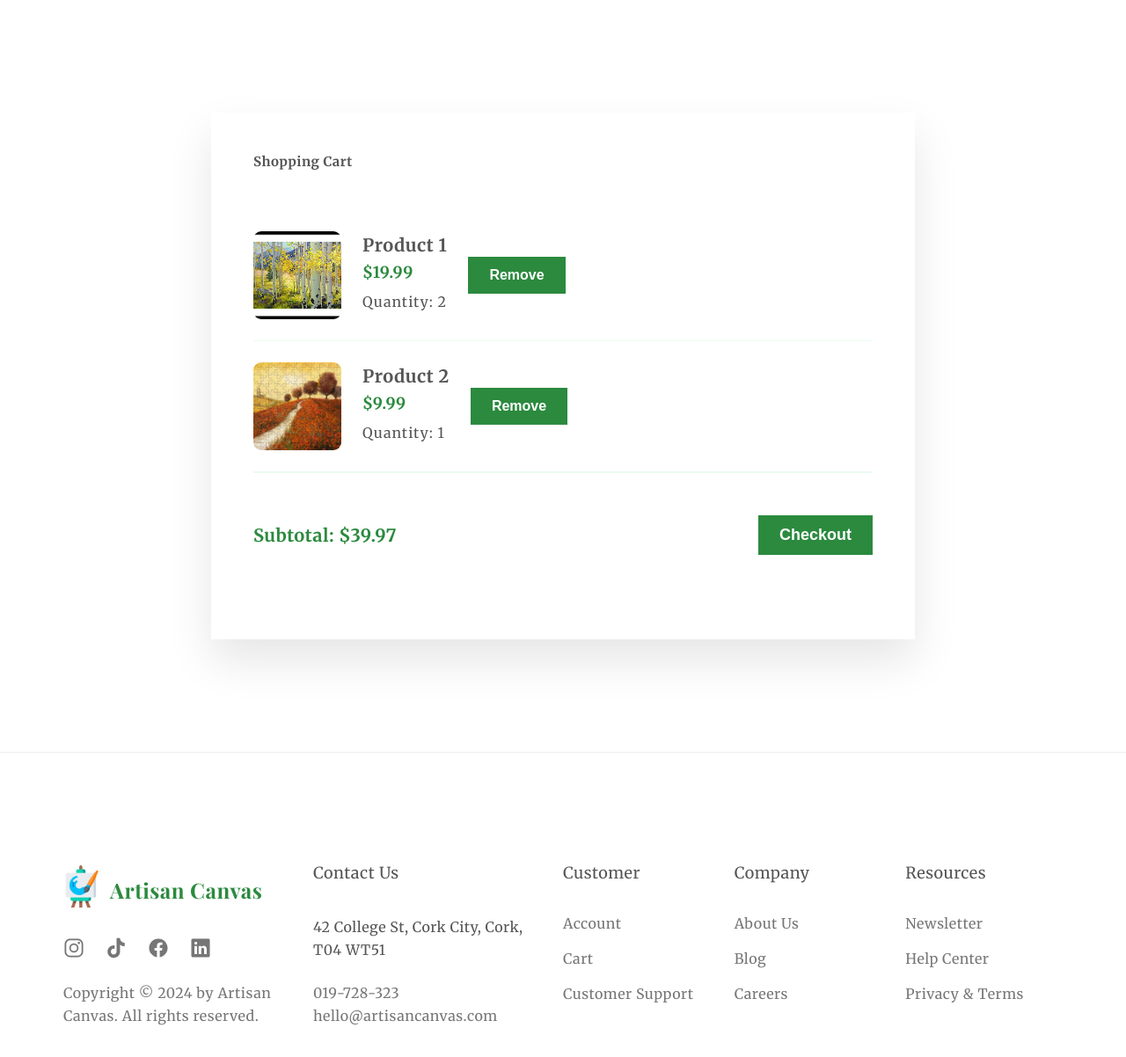
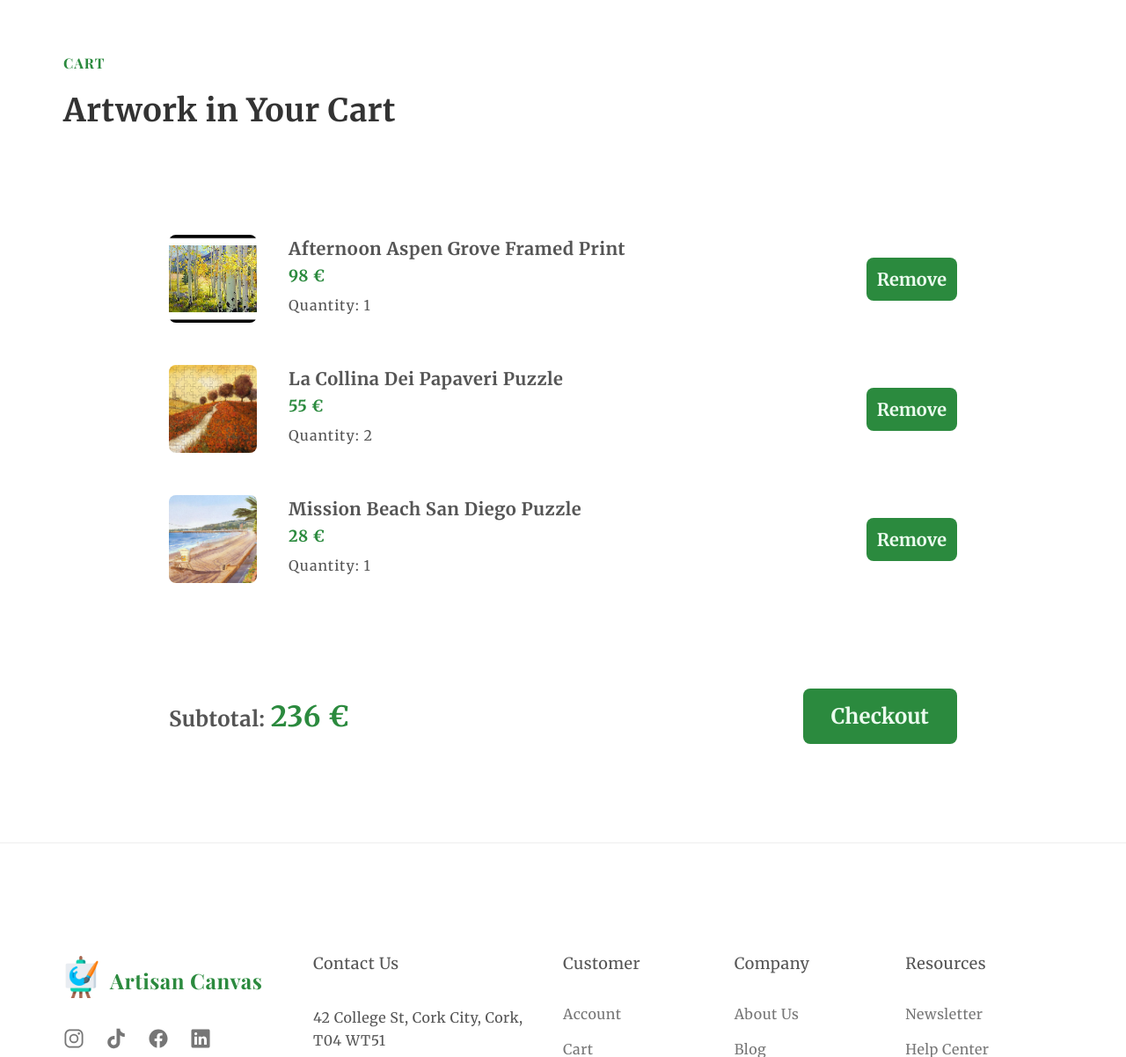
Before and after one commit to coxde/artisan_canvas, a PHP site: page /pages/cart.html in a window 1280 px wide. Shown: the part 80-1282 px from the top of the page at 88% size. Before the commit the page ends 1246 px from the top, so only its background shows below. Run offline with PHP 8.4, Linux system fonts and the light colour scheme; some web fonts are replaced.

Commit message:
feat: cart page

```diff
--- a/css/general.css
+++ b/css/general.css
@@ -231,6 +231,17 @@ body {
     color: #555;
 }
 
+.btn--light {
+    background-color: #2b8a3e;
+    color: #ebfbee;
+    padding: 1.2rem;
+    border-radius: 8px;
+}
+
+.btn--light:hover {
+    background-color: #113719;
+}
+
 .link,
 .link:link,
 .link:visited {
--- a/css/style.css
+++ b/css/style.css
@@ -629,20 +629,26 @@
 /*************/
 /* CART PAGE */
 /*************/
-.section-cart {
-    padding: 12.8rem 0;
-}
-
-.cart__container {
-    max-width: 80rem;
-    margin: 0 auto;
-    padding: 4.8rem;
-    background-color: #fff;
-    box-shadow: 0 2.4rem 4.8rem rgba(2, 10, 17, 0.1);
+.section-cart-title {
+    padding: 6.4rem 0 4.8rem 0;
+    overflow: hidden;
 }
 
 .cart__heading {
     margin-bottom: 4.8rem;
+}
+
+.section-cart-grid {
+    padding: 0 0 6.4rem 0;
+    overflow: hidden;
+}
+
+.section-cart-grid .container {
+    max-width: 96rem;
+}
+
+.cart__grid {
+    gap: 4.8rem;
 }
 
 .cart__list {
@@ -654,16 +660,22 @@
 .cart__item {
     display: flex;
     align-items: center;
+    justify-content: space-between;
     gap: 2.4rem;
     padding: 2.4rem 0;
-    border-bottom: 1px solid #ebfbee;
+}
+
+.cart__item-info {
+    display: flex;
+    align-items: center;
+    gap: 3.6rem;
 }
 
 .cart__img {
     width: 10rem;
     height: 10rem;
     object-fit: cover;
-    border-radius: 9px;
+    border-radius: 8px;
 }
 
 .cart__info {
@@ -690,36 +702,24 @@
     letter-spacing: 1px;
 }
 
-.cart__remove {
-    background-color: #2b8a3e;
-    color: #fff;
-    border: none;
-    padding: 1.2rem 2.4rem;
-    font-size: 1.6rem;
-    font-weight: bold;
-    cursor: pointer;
-}
-
 .cart__summary {
     display: flex;
     justify-content: space-between;
     align-items: center;
     padding: 4.8rem 0;
-    border-top: 1px solid #ebfbee;
 }
 
 .cart__total {
-    font-size: 2rem;
+    font-size: 2.4rem;
     font-weight: bold;
+}
+
+.cart__total span {
+    font-size: 3.2rem;
     color: #2b8a3e;
 }
 
-.cart__checkout {
-    background-color: #2b8a3e;
-    color: #fff;
-    border: none;
-    padding: 1.2rem 2.4rem;
-    font-size: 1.8rem;
-    font-weight: bold;
-    cursor: pointer;
+.cart__summary .btn {
+    font-size: 2.4rem;
+    padding: 1.6rem 3.2rem;
 }
--- a/pages/cart.html
+++ b/pages/cart.html
@@ -87,41 +87,87 @@
         </header>
 
         <main>
-            <section class="section-cart">
-                <div class="cart__container">
-                    <h2 class="cart__heading">Shopping Cart</h2>
+            <section class="section-cart-title">
+                <div class="container grid">
+                    <span class="subheading">Cart</span>
+                    <h2 class="heading--secondary cart__heading">
+                        Artwork in Your Cart
+                    </h2>
+                </div>
+            </section>
+
+            <section class="section-cart-grid">
+                <div class="container grid cart__grid grid--center-v">
                     <ul class="cart__list">
                         <li class="cart__item">
+                            <div class="cart__item-info">
                                 <img
                                     src="../img/product/afternoon-aspen-grove-gary-kim.jpg"
-                                alt="Product 1"
+                                    alt="Afternoon Aspen Grove Framed Print"
                                     class="cart__img"
                                 />
                                 <div class="cart__info">
-                                <h3 class="cart__title">Product 1</h3>
-                                <p class="cart__price">$19.99</p>
-                                <p class="cart__quantity">Quantity: 2</p>
+                                    <h3 class="cart__title">
+                                        Afternoon Aspen Grove Framed Print
+                                    </h3>
+                                    <p class="cart__price">98 €</p>
+                                    <p class="cart__quantity">Quantity: 1</p>
                                 </div>
-                            <button class="cart__remove">Remove</button>
+                            </div>
+
+                            <button class="btn btn--light text--center">
+                                Remove
+                            </button>
                         </li>
+
                         <li class="cart__item">
+                            <div class="cart__item-info">
                                 <img
                                     src="../img/product/la-collina-dei-papaveri-guido-borelli.jpg"
-                                alt="Product 2"
+                                    alt="La Collina Dei Papaveri Puzzle"
                                     class="cart__img"
                                 />
                                 <div class="cart__info">
-                                <h3 class="cart__title">Product 2</h3>
-                                <p class="cart__price">$9.99</p>
+                                    <h3 class="cart__title">
+                                        La Collina Dei Papaveri Puzzle
+                                    </h3>
+                                    <p class="cart__price">55 €</p>
+                                    <p class="cart__quantity">Quantity: 2</p>
+                                </div>
+                            </div>
+                            <button class="btn btn--light text--center">
+                                Remove
+                            </button>
+                        </li>
+
+                        <li class="cart__item">
+                            <div class="cart__item-info">
+                                <img
+                                    src="../img/product/mission-beach-san-diego-mary-helmreich.jpg"
+                                    alt="Mission Beach San Diego Puzzle"
+                                    class="cart__img"
+                                />
+                                <div class="cart__info">
+                                    <h3 class="cart__title">
+                                        Mission Beach San Diego Puzzle
+                                    </h3>
+                                    <p class="cart__price">28 €</p>
                                     <p class="cart__quantity">Quantity: 1</p>
                                 </div>
-                            <button class="cart__remove">Remove</button>
+                            </div>
+
+                            <button class="btn btn--light text--center">
+                                Remove
+                            </button>
                         </li>
-                        <!-- more cart items -->
                     </ul>
                     <div class="cart__summary">
-                        <h3 class="cart__total">Subtotal: $39.97</h3>
-                        <button class="cart__checkout">Checkout</button>
+                        <h3 class="cart__total">
+                            Subtotal: <span>236 €</span>
+                        </h3>
+                        <button class="btn btn--light text--center">
+                            Checkout
+                        </button>
                     </div>
                 </div>
             </section>
```
Lines whose indentation alone changed are shown as unchanged.
